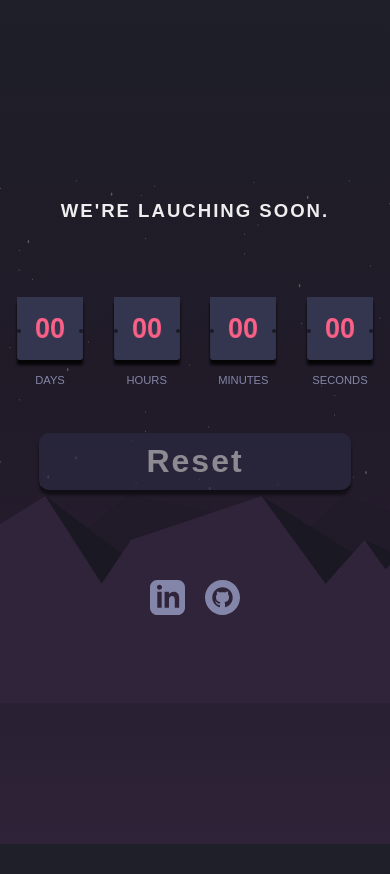
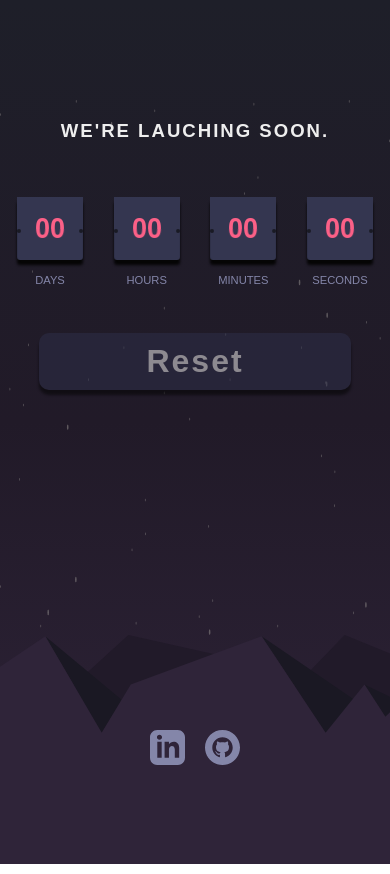
Before and after one commit to DARQ-Envoy/Countdown-timer, a React (Create React App) app: page / in a window 390 px wide. Built offline with nearby package versions, Linux system fonts and the light colour scheme.

Commit message:
Made some fixes with the mobile rendering of the app.

```diff
--- a/public/index.html
+++ b/public/index.html
@@ -24,7 +24,7 @@
       work correctly both with client-side routing and a non-root public URL.
       Learn how to configure a non-root public URL by running `npm run build`.
     -->
-    <title>React App</title>
+    <title>Countdown Timer</title>
   </head>
   <body>
     <noscript>You need to enable JavaScript to run this app.</noscript>
--- a/src/index.css
+++ b/src/index.css
@@ -989,3 +989,24 @@ ul li:first-child {
 .picked {
   color: #0fff0f;
 }
+
+@media screen and ((max-width: 700px)) {
+  body {
+    padding-top: 80px;
+  }
+  header {
+    margin: 20px 30px 10px;
+  }
+  .set-values {
+    width: 100%;
+  }
+  .cont {
+    width: 25%;
+  }
+  main {
+    height: 70%;
+  }
+  footer {
+    height: 30%;
+  }
+}
```
Also changed, not shown: src/scss/_utilities.scss (+5 -36 lines), src/scss/index.scss (+22 -1 lines).
